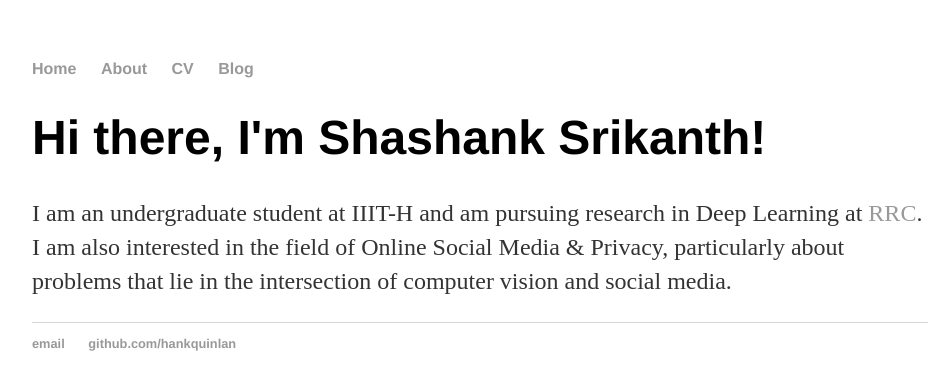
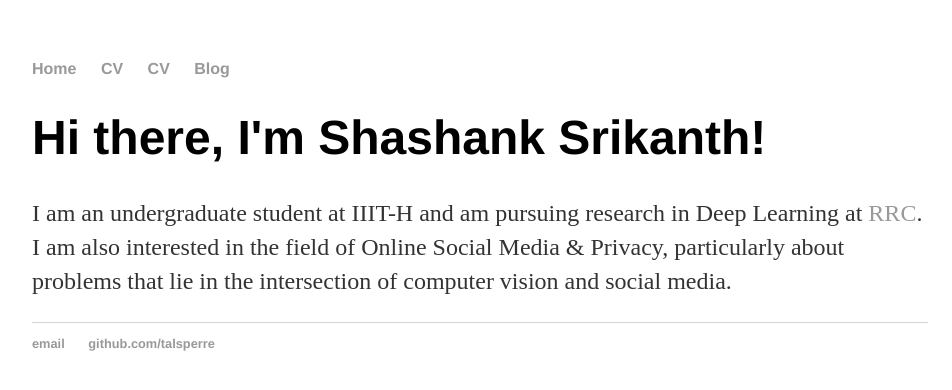
Before and after one commit to talsperre/talsperre.github.io, a Jekyll site: the page built from index.html, in a window 1280 px wide. Shown: the top 390 px of the page, without its empty margins (160-1112 px from the left). Built offline with Jekyll 4.4.1, drawn with Linux system fonts in a browser that asks for light colours.

Commit message:
Update default.html

```diff
--- a/_layouts/default.html
+++ b/_layouts/default.html
@@ -9,8 +9,8 @@
 			<nav>
 	    		<ul>
 	        		<li><a href="/">Home</a></li>
-		        	<li><a href="/about">About</a></li>
-	        		<li><a href="/cv">CV</a></li>
+	        		<li><a href="/CV">CV</a></li>
+	        		<li><a href="/INFER">CV</a></li>
 	        		<li><a href="/blog">Blog</a></li>
 	    		</ul>
 			</nav>
@@ -21,8 +21,8 @@
 			</div><!-- /.container -->
 			<footer>
 	    		<ul>
-	        		<li><a href="mailto:hankquinlanhub@gmail.com">email</a></li>
-	        		<li><a href="https://github.com/hankquinlan">github.com/hankquinlan</a></li>
+	        		<li><a href="mailto:s.shashank2401@gmail.com">email</a></li>
+	        		<li><a href="https://github.com/talsperre">github.com/talsperre</a></li>
 				</ul>
 			</footer>
 		</body>
```
